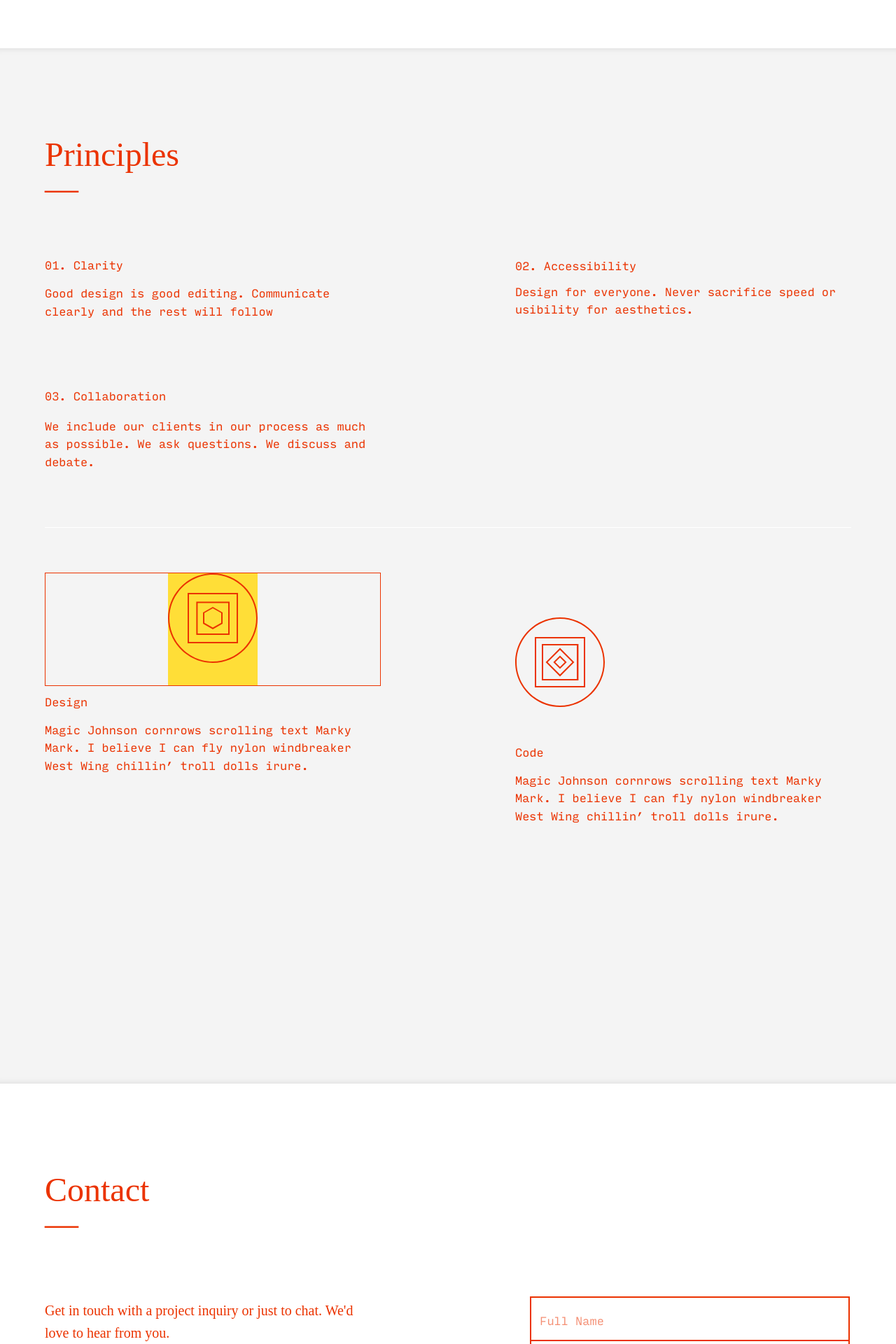
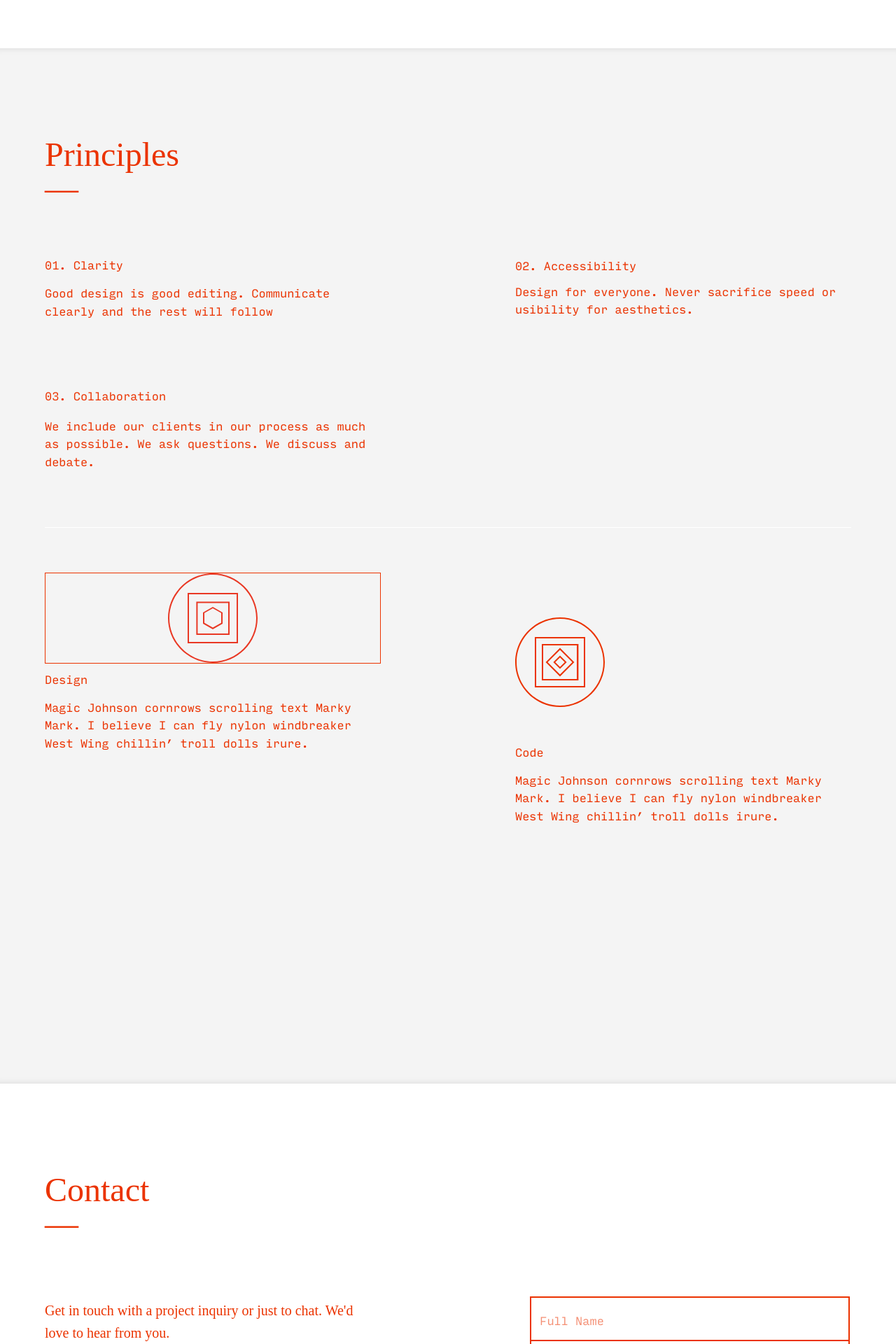
Before and after one commit to wearepatterns/wearepatterns.github.io, a Jekyll site: the page built from index.markdown, in a window 1280 px wide. Shown: the part 475-2395 px from the top of the page at 70% size. Built offline with Jekyll 4.4.1, drawn with Linux system fonts in a browser that asks for light colours.

Commit message:
Update new.html

```diff
--- a/_layouts/new.html
+++ b/_layouts/new.html
@@ -82,7 +82,7 @@
             <div class="flex-ns flex-wrap-ns justify-between-ns pt4 pt5-l pb4 mt4 mt5-l bt b--white input-mono fw3" style="max-width:80rem;">
             	<div class="mb5 measure-ns">
             	    <div class="flex justify-center w-100 ba">
-            	        <img class="w3 w4-l bg-yellow" src="/design2.svg">
+            	        <img class="w3 w4-l" src="/design.svg">
             	    </div>
                     <h2 class="f5 fw3 normal lh-title">Design</h2>
 		    <p>Magic Johnson cornrows scrolling text Marky Mark. I believe I can fly nylon windbreaker West Wing chillin’ troll dolls irure.</p>
```
